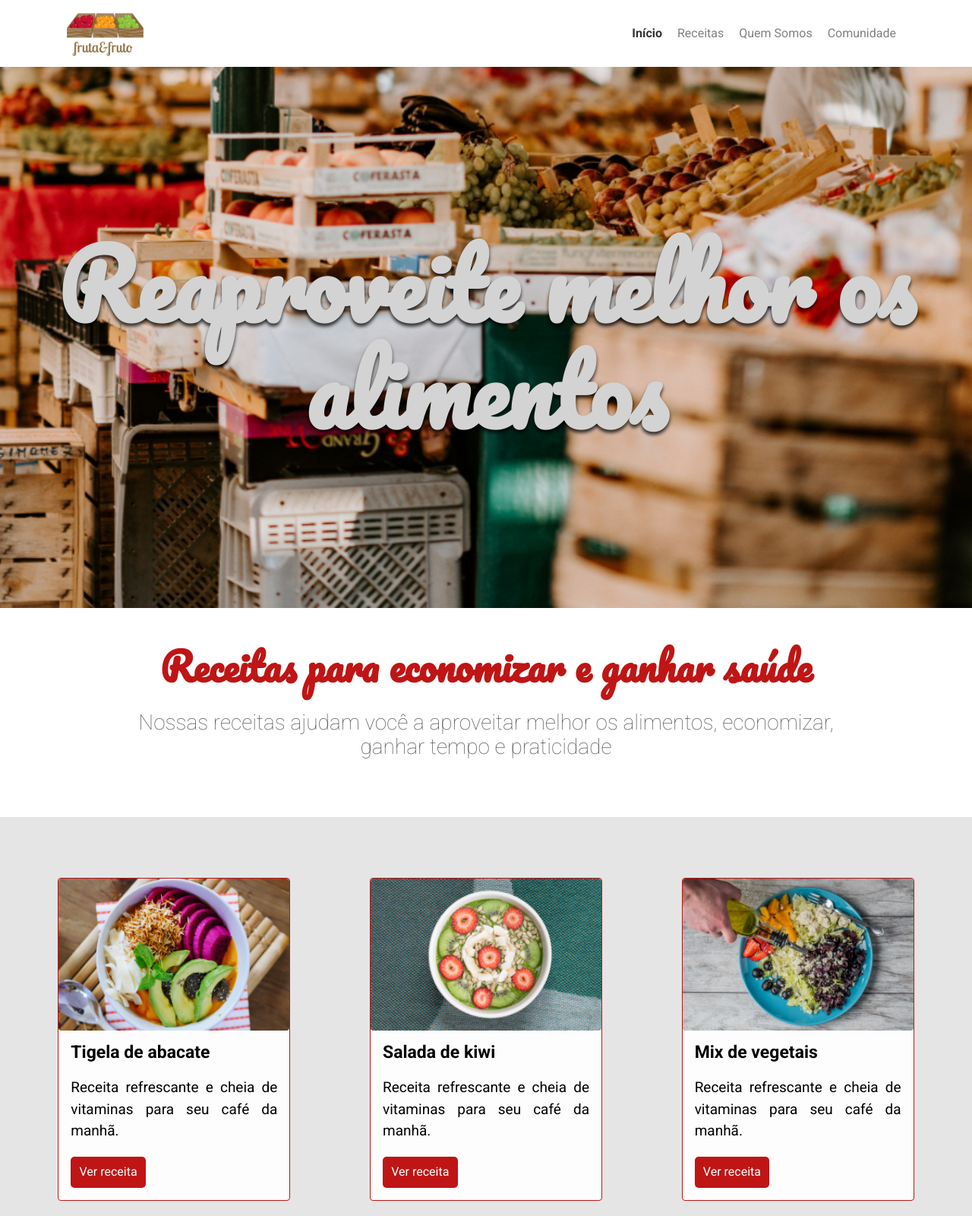
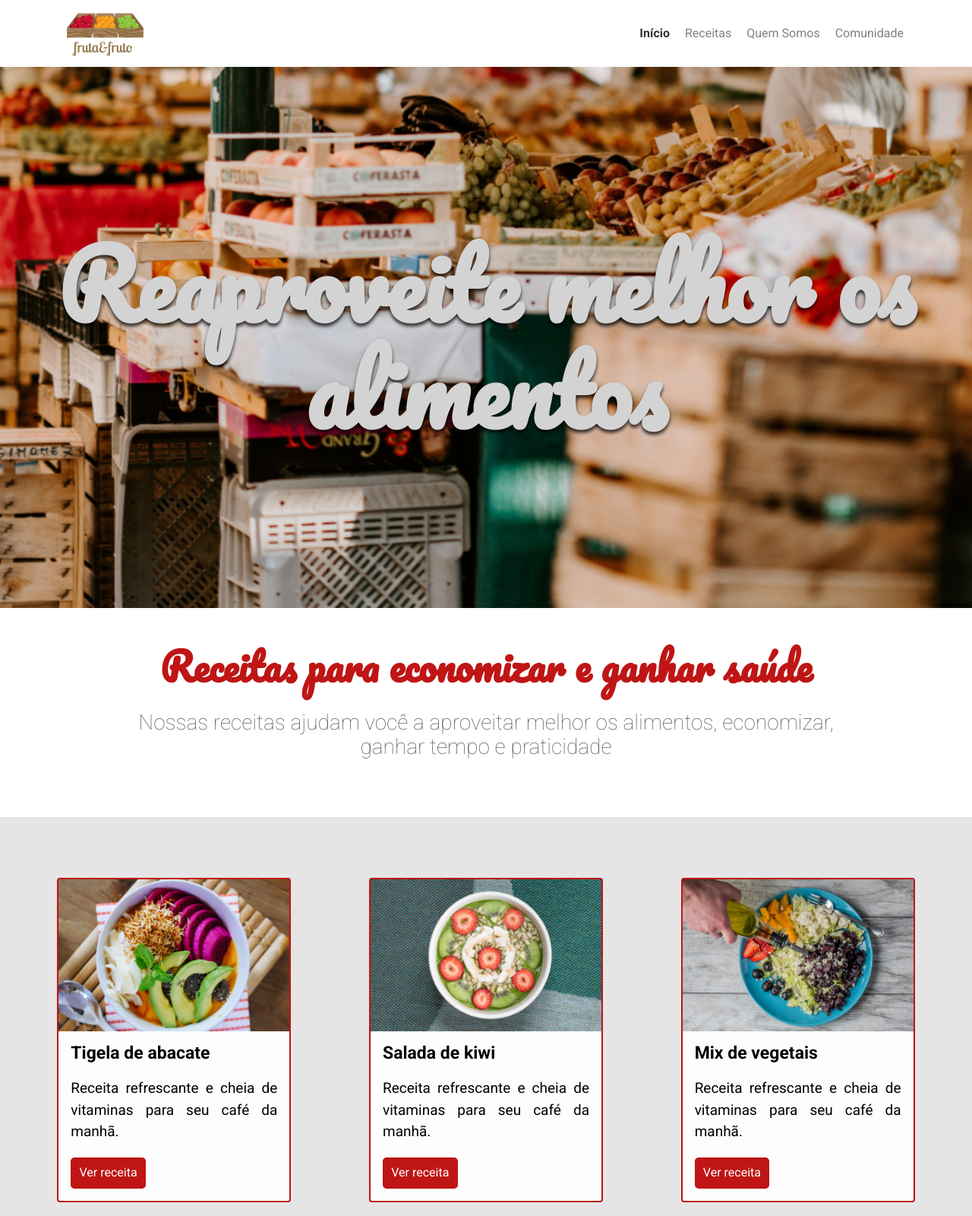
Before and after one commit to marcosscpp/fruta-e-fruto, a plain HTML site: page index.html in a window 1280 px wide. Shown: the top 1600 px of the page at 76% size. Drawn offline with Linux system fonts and the light colour scheme.

Commit message:
Modificando card receitas e corrigindo erro de espaçamento no menu

```diff
--- a/assets/css/header.css
+++ b/assets/css/header.css
@@ -2,6 +2,7 @@
 	align-items: center;
 	background: white;
 	display: flex;
+	font-size: 1rem;
 	height: 11vh;
 }
 
@@ -19,7 +20,7 @@
 
 .menu__link{
 	color: #808080;
-	margin-right: 1.25rem;
+	margin: 0px 10px 0px 10px;
 	text-decoration: none;
 	text-transform: capitalize;
 }
@@ -35,7 +36,6 @@
 
 @media screen and (min-width: 0) {
 	.cabecalho {
-		font-size: 0.9rem;
 		justify-content: center;
 		padding: 0 1rem;
 	}
@@ -45,9 +45,9 @@
 	}
 }
 
+
 @media screen and (min-width: 768px) {
 	.cabecalho {
-		font-size: 1rem;
 		justify-content: space-between;
 		padding: 0 5rem;
 	}
--- a/assets/css/receitas.css
+++ b/assets/css/receitas.css
@@ -10,7 +10,7 @@
 
 .receita {
 	background: #fdfdfd;
-	border: 1px solid rgba(0,0,0,.125);
+	border: 2px solid rgba(0,0,0,.125);
 	border-color: #bf1515;
 	border-radius: 0.25rem;
     display: flex;
@@ -18,7 +18,6 @@
 }
 
 .receita__imagem {
-	border-radius: 0.25rem;
 	height: 200px;
 }
 
```
